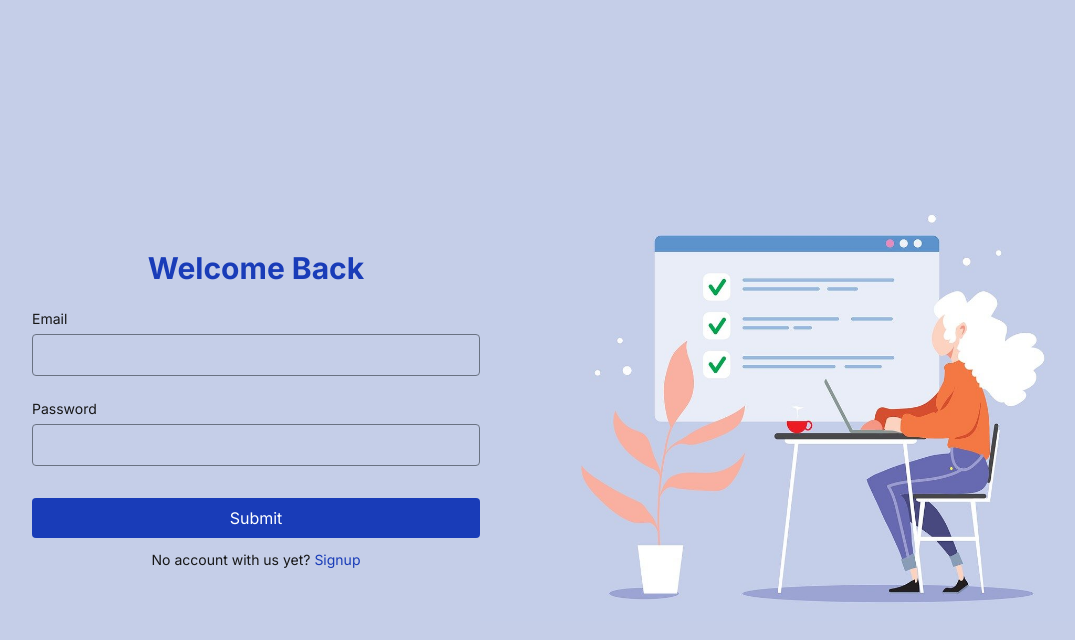
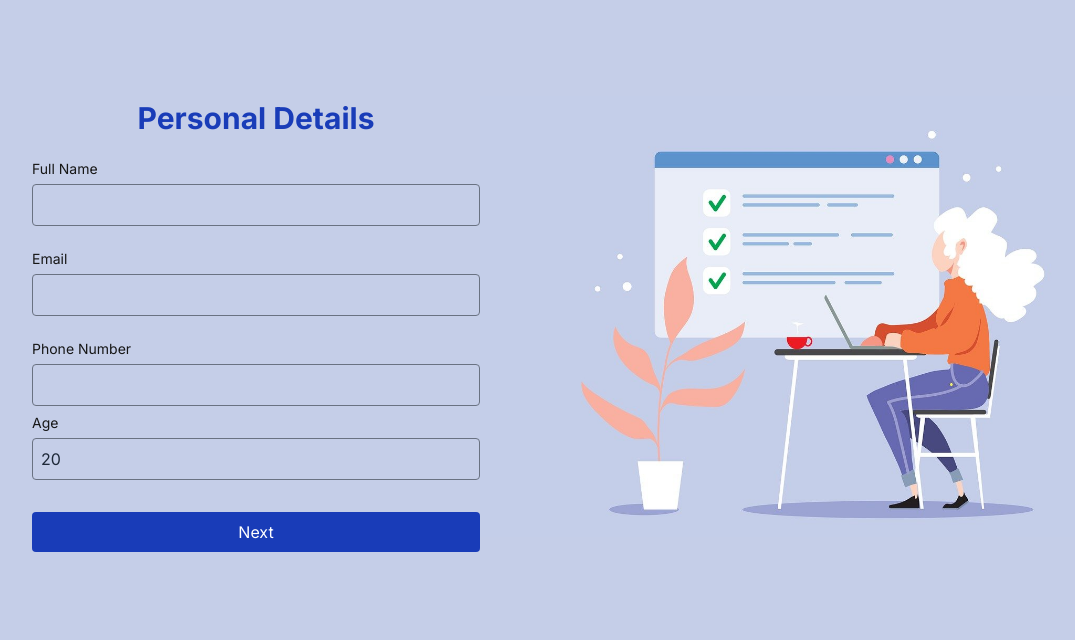
Before and after one commit to Edarth002/internship-finder, a Next.js app: page /profile in a window 1280 px wide. Shown: the top 640 px of the page, without its empty margins (48-1123 px from the left). Built offline with nearby package versions, Linux system fonts and the light colour scheme.

Commit message:
Completed Profile design component

```diff
--- a/src/app/auth/login/page.tsx
+++ b/src/app/auth/login/page.tsx
@@ -4,7 +4,8 @@ import Image from 'next/image'
 
 const Login = () => {
   return (
-    <div  className='bg-[#C5CEE8] h-screen mx-auto flex items-center p-20 w-full'>
+    <div  className='bg-[#C5CEE8] h-screen mx-auto p-20 w-full'>
+
       <section className='flex items-center mx-auto justify-center'>
         <form action="" method="post" className='w-2/4'>
             <h1 className='text-3xl text-center my-5 text-blue-800 font-bold'>Welcome Back</h1>
--- a/src/app/home/page.tsx
+++ b/src/app/home/page.tsx
@@ -7,6 +7,8 @@ import Image from 'next/image';
 const HomePage = () => {
   return (
     <div  className='bg-[#C5CEE8] h-screen mx-auto flex items-center p-20 w-full'>
+
+
       <section className='flex items-center mx-auto justify-center'>
         <div className='w-2/4'>
           <h1 className='text-3xl text-blue-900 leading-relaxed text-left'>
--- a/src/app/profile/page.tsx
+++ b/src/app/profile/page.tsx
@@ -5,32 +5,74 @@ import Image from 'next/image';
 import { useState } from 'react';
 
 const Profile = () => {
-    const [personalData, setPersonalData] = useState({
-        fullname: String,
-        email: String,
-        number: Number,
-        department: String,
-        school: String,
-    })
+    const [form, setForm] = useState({
+        fullname: "",
+        email: "",
+        number: "",
+        age: 20,
+        department: "",
+        school: "",
+        industry: "",
+})
 
-    // const [careerData, setCareerData] = useState{}
+    const [steps, setSteps] = useState(true)
+
+    const handleSteps = () => {
+        setSteps((prev) => prev = !prev)
+    }
+
+    const handleInput  = (e:any) => {
+        setForm((prev) => ({
+            ...prev, [e.target.name] : e.target.value
+        }))
+    }
+
+
   return (
-    <div  className='bg-[#C5CEE8] h-screen mx-auto flex items-center p-20 w-full'>
-      <section className='flex items-center mx-auto justify-center'>
-        <form action="" method="post" className='w-2/4'>
-            <h1 className='text-3xl text-center my-5 text-blue-800 font-bold'>Welcome Back</h1>
-            <label className='mt-3 text-sm' htmlFor="Email">Email</label>
-            <input className='outline-none text-gray-800 border-[1px] border-gray-500 rounded-sm w-full py-2 px-2 mb-5 mt-1' type="text" name="email" id="email" />
-            <label className='mt-3 text-sm' htmlFor="password">Password</label>
-            <input className='outline-none text-gray-800 border-[1px] border-gray-500 rounded-sm w-full py-2 px-2 my-1' type="password" name="password" id="password" />
-            <button type="submit" className='outline-none text-white bg-blue-800  rounded-sm w-full py-2 px-2 mt-7 hover:bg-blue-950 duration-500 cursor-pointer' >Submit</button>
+    <div  className='bg-[#C5CEE8] h-screen mx-auto items-center p-20 w-full'>
 
-            <p className='text-center text-sm mt-3'>No account with us yet? <Link href='/auth/signup' className='text-blue-800 hover:text-blue-900 duration-500 cursor-pointer'>Signup</Link></p>
+
+
+        {steps ? (
+            // Form for Personal Details
+        <section className='flex items-center mx-auto justify-center'>
+        <form className='w-2/4'>
+            <h1 className='text-3xl text-center my-5 text-blue-800 font-bold'>Personal Details</h1>
+            <label className='mt-3 text-sm' htmlFor="fullname">Full Name</label>
+            <input onChange={handleInput} value={form.fullname} className='outline-none text-gray-800 border-[1px] border-gray-500 rounded-sm w-full py-2 px-2 mb-5 mt-1' type="text" name="fullname" id="fullname"/>
+            <label className='mt-3 text-sm' htmlFor="Name">Email</label>
+            <input onChange={handleInput} value={form.email} className='outline-none text-gray-800 border-[1px] border-gray-500 rounded-sm w-full py-2 px-2 mb-5 mt-1' type="text" name="email" id="email" />
+            <label className='mt-3 text-sm' htmlFor="password">Phone Number</label>
+            <input onChange={handleInput} value={form.number} className='outline-none text-gray-800 border-[1px] border-gray-500 rounded-sm w-full py-2 px-2 my-1' type="text" name="number" id="number" />
+            <label className='mt-3 text-sm' htmlFor="password">Age</label>
+            <input onChange={handleInput} value={form.age} className='outline-none text-gray-800 border-[1px] border-gray-500 rounded-sm w-full py-2 px-2 my-1' type="number" name="age" id="age" />
+            <input onClick={handleSteps} className='outline-none text-white bg-blue-800  rounded-sm w-full py-2 px-2 mt-7 hover:bg-blue-950 duration-500 cursor-pointer' type='button' value='Next' />
+
         </form>
         <div className='w-3/4'>
           <Image src='/hero.png' alt='Hero Image' width={1000} height={1000} className=''/>
         </div>
-      </section>
+      </section>) :(
+        // Form for other Details
+        <section className='flex items-center mx-auto justify-center'>
+        <form action="" method="post" className='w-2/4'>
+            <h1 className='text-3xl text-center my-5 text-blue-800 font-bold'>Let us Find you a <span className='text-orange-400'>Placement</span></h1>
+            <label className='mt-3 text-sm' htmlFor="department">Department</label>
+            <input onChange={handleInput} value={form.department} className='outline-none text-gray-800 border-[1px] border-gray-500 rounded-sm w-full py-2 px-2 mb-5 mt-1' type="text" name="department" id="department" />
+            <label className='mt-3 text-sm' htmlFor="school">School</label>
+            <input onChange={handleInput} value={form.school} className='outline-none text-gray-800 border-[1px] border-gray-500 rounded-sm w-full py-2 px-2 mb-5 mt-1' type="text" name="school" id="school" />
+            <label className='mt-3 text-sm' htmlFor="industry">Industry(e.g Electrical Engineering, Web development etc)</label>
+            <input onChange={handleInput} value={form.industry} className='outline-none text-gray-800 border-[1px] border-gray-500 rounded-sm w-full py-2 px-2 my-1' type="text" name="industry" id="industry" />
+            {/* <input onChange={handleInput} value={form.location} className='outline-none text-gray-800 border-[1px] border-gray-500 rounded-sm w-full py-2 px-2 my-1' type="text" name="location" id="location" /> */}
+            <button type="submit" className='outline-none text-white bg-blue-800  rounded-sm w-full py-2 px-2 mt-7 hover:bg-blue-950 duration-500 cursor-pointer' >Submit</button>
+            <p className='text-blue-900 mt-3 text-lg cursor-pointer' onClick={handleSteps}>Go back</p>
+
+        </form>
+        <div className='w-3/4'>
+          <Image src='/hero.png' alt='Hero Image' width={1000} height={1000} className=''/>
+        </div>
+      </section>)}
+
     </div>
   )
 }
```
Also changed, not shown: public/logo.png (added).
